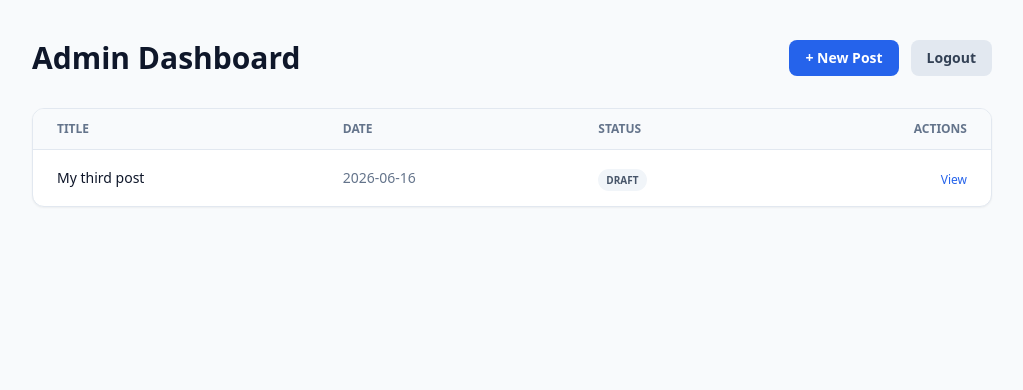
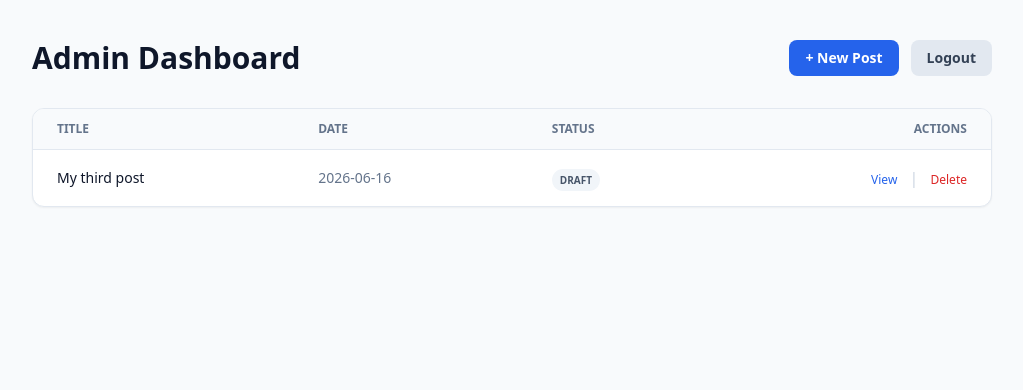
Before and after one commit to jkormik/private-site, a Flask app: page /admin/ in a window 1280 px wide. Shown: the part 69-459 px from the top of the page, without its empty margins (128-1151 px from the left). Run offline with Flask 3, Linux system fonts and the light colour scheme; the visitor is signed in with stand-in values (Sample User, id 1); data comes from the database, SQL or seed files in the repository; both versions use the stored data as it was after the commit; style sheets or scripts are compiled from the project's sources; some libraries are stand-ins or nearby versions.

Commit message:
Add delete in admin panel

```diff
--- a/admin/routes.py
+++ b/admin/routes.py
@@ -89,7 +89,22 @@ def create_post():
             db.session.rollback()
             flash(f'Error saving post: {str(e)}', 'danger')
 
-    return render_template('admin/create_post.html')
+@admin_bp.route('/delete/<int:post_id>', methods=['POST', 'GET'])
+@login_required
+def delete_post(post_id):
+    """
+    Deletes a blog post by its ID.
+    """
+    post = BlogPost.query.get_or_404(post_id)
+    try:
+        db.session.delete(post)
+        db.session.commit()
+        flash(f'Post "{post.title}" has been deleted.', 'success')
+    except Exception as e:
+        db.session.rollback()
+        flash(f'Error deleting post: {str(e)}', 'danger')
+
+    return redirect(url_for('admin.dashboard'))
 
 def generate_slug(text):
     """
--- a/templates/admin/dashboard.html
+++ b/templates/admin/dashboard.html
@@ -49,6 +49,10 @@
                 </td>
                 <td class="px-6 py-4 text-right space-x-2">
                     <a href="{{ url_for('blog.index') }}" target="_blank" class="text-xs text-blue-600 hover:underline">View</a>
+                    <span class="text-slate-300">|</span>
+                    <a href="{{ url_for('admin.delete_post', post_id=post.id) }}"
+                       onclick="return confirm('Are you sure you want to delete this post? This action cannot be undone.')"
+                       class="text-xs text-red-600 hover:underline">Delete</a>
                 </td>
             </tr>
             {% else %}
```
Also changed, not shown: instance/site.db.
